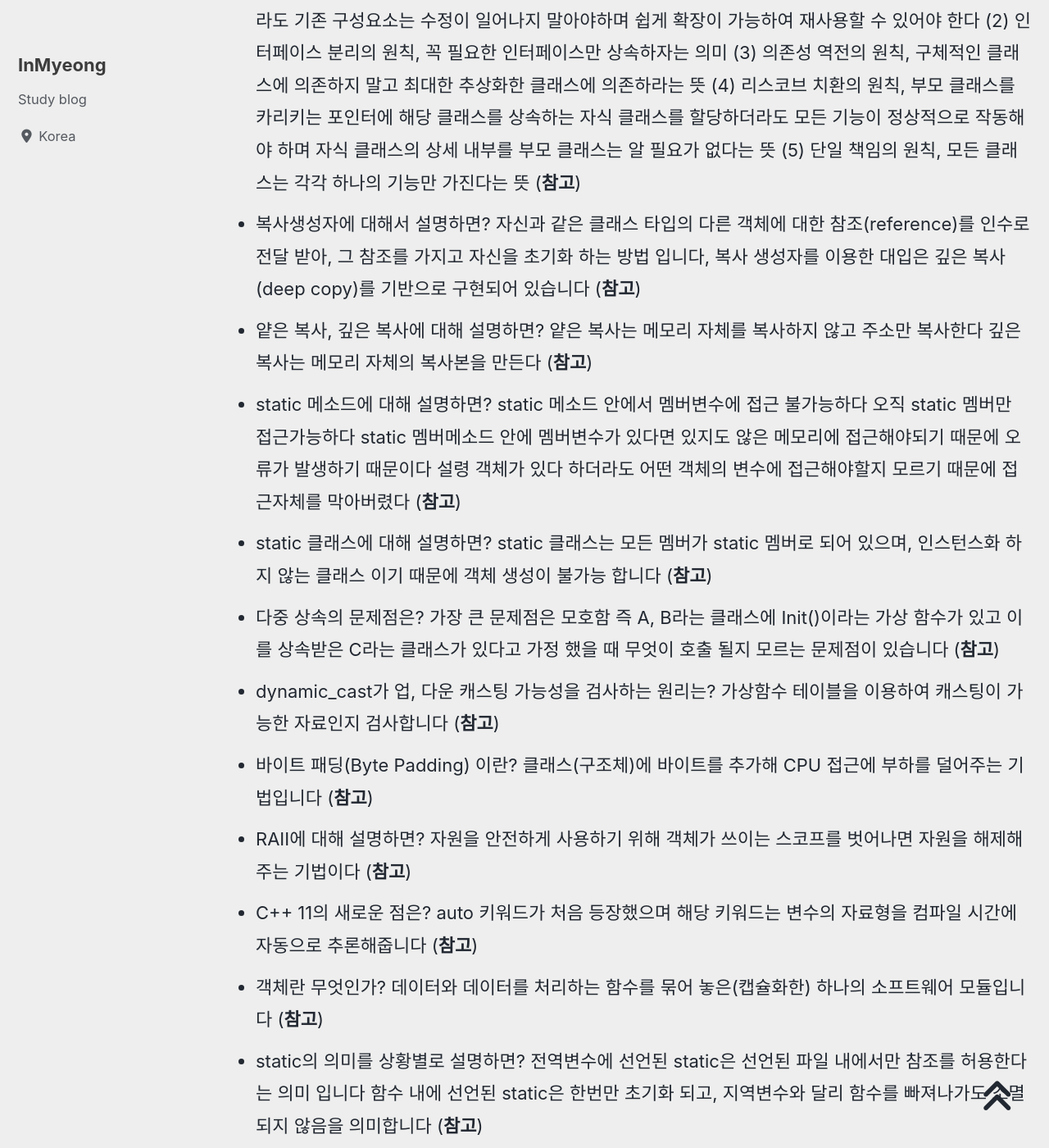
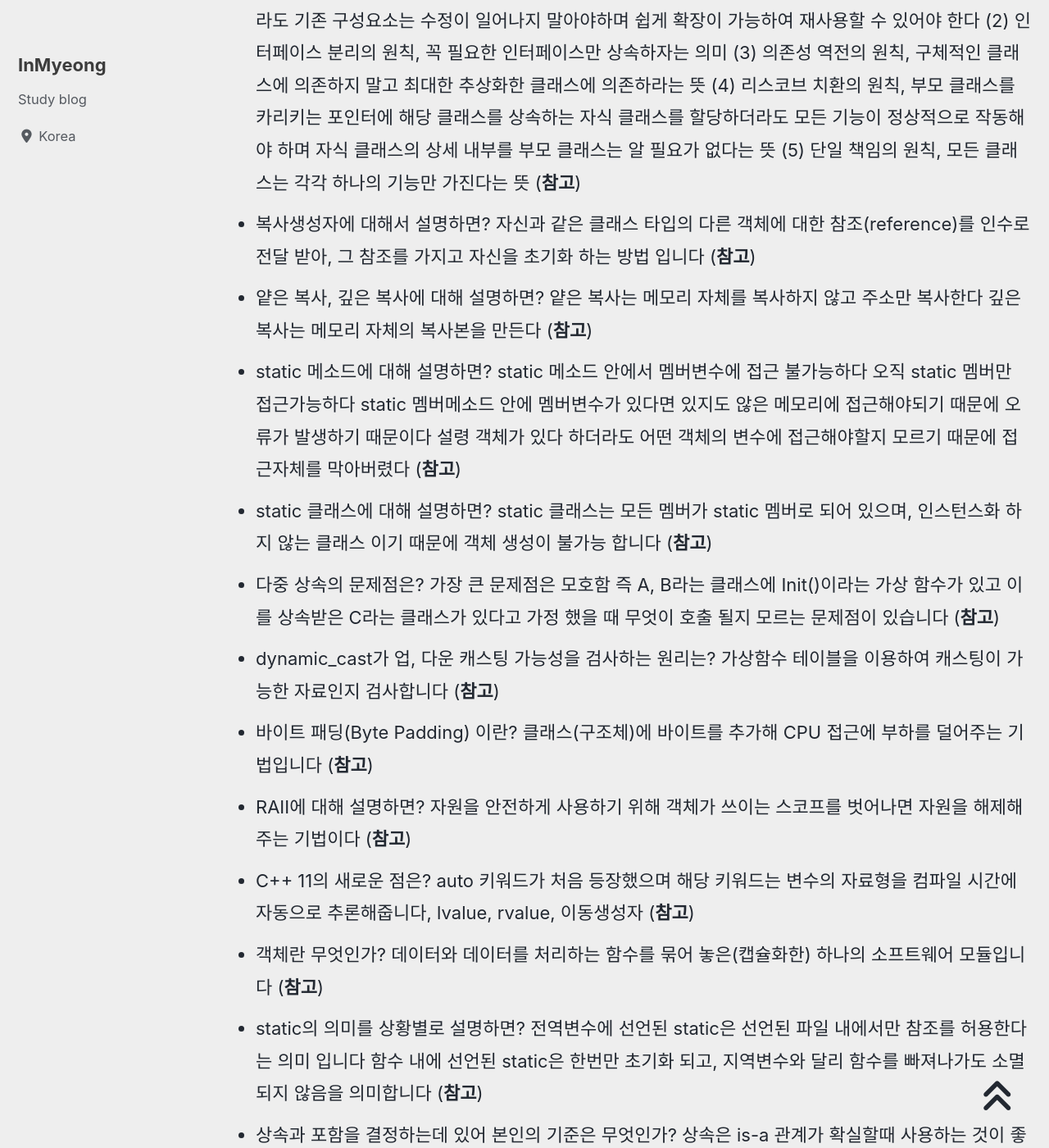
Before and after one commit to devMyeong/devMyeong.github.io, a Jekyll site: the page built from _posts/cs/2022-09-05-블로그-면접준비.md, in a window 1280 px wide and 1400 px high, scrolled down 6968 px. Shown: the whole window at 82% size. Built offline with Jekyll 4.4.1, drawn with Linux system fonts in a browser that asks for light colours; cached includes are drawn as plain includes; nearby versions of some CDN libraries; some web fonts are replaced; comment, search, counter and statistics services are not loaded.

Commit message:
Chore : CS지식 내용 추가

```diff
--- a/_posts/cs/2022-09-05-블로그-면접준비.md
+++ b/_posts/cs/2022-09-05-블로그-면접준비.md
@@ -68,7 +68,7 @@ last_modified_at: 2022-09-26
 - 업캐스팅과 다운 캐스팅의 차이는? 업캐스팅은 클래스 상속구조에서 자식타입에서 부모타입으로의 타입변환을 말하고, 다운캐스팅은 부모타입에서 자식타입으로의 변환을 말합니다 ([**참고**](https://sshoreng.tistory.com/109?category=712983))
 - GetMessage()와 PeekMessage() 차이는? GetMessage 함수는 메시지가 도착하여야지만 리턴되는데 반해(동기, Synchronous), PeekMessage 함수는 메시지 큐에 도착한 메시지가 없어도 리턴한다(비동기, Asynchronous) ([**참고**](https://professorleejaeman.tistory.com/entry/%EB%A9%94%EC%8B%9C%EC%A7%80-%ED%95%A8%EC%88%98))
 - 객체 지향의 5대 원칙에 대해 설명하면? (1) 개방폐쇄의 원칙, 요구사항의 변경이나 추가사항의 발생하더라도 기존 구성요소는 수정이 일어나지 말아야하며 쉽게 확장이 가능하여 재사용할 수 있어야 한다 (2) 인터페이스 분리의 원칙, 꼭 필요한 인터페이스만 상속하자는 의미 (3) 의존성 역전의 원칙, 구체적인 클래스에 의존하지 말고 최대한 추상화한 클래스에 의존하라는 뜻 (4) 리스코브 치환의 원칙, 부모 클래스를 카리키는 포인터에 해당 클래스를 상속하는 자식 클래스를 할당하더라도 모든 기능이 정상적으로 작동해야 하며 자식 클래스의 상세 내부를 부모 클래스는 알 필요가 없다는 뜻 (5) 단일 책임의 원칙, 모든 클래스는 각각 하나의 기능만 가진다는 뜻 ([**참고**](https://jaeyeong951.medium.com/%EA%B0%9D%EC%B2%B4%EC%A7%80%ED%96%A5-5%EC%9B%90%EC%B9%99-solid-ac7d4d660f4d))
-- 복사생성자에 대해서 설명하면? 자신과 같은 클래스 타입의 다른 객체에 대한 참조(reference)를 인수로 전달 받아, 그 참조를 가지고 자신을 초기화 하는 방법 입니다, 복사 생성자를 이용한 대입은 깊은 복사(deep copy)를 기반으로 구현되어 있습니다 ([**참고**](https://uncertainty-momo.tistory.com/46))
+- 복사생성자에 대해서 설명하면? 자신과 같은 클래스 타입의 다른 객체에 대한 참조(reference)를 인수로 전달 받아, 그 참조를 가지고 자신을 초기화 하는 방법 입니다 ([**참고**](https://uncertainty-momo.tistory.com/46))
 - 얕은 복사, 깊은 복사에 대해 설명하면? 얕은 복사는 메모리 자체를 복사하지 않고 주소만 복사한다 깊은 복사는 메모리 자체의 복사본을 만든다 ([**참고**](https://uncertainty-momo.tistory.com/46))
 - static 메소드에 대해 설명하면? static 메소드 안에서 멤버변수에 접근 불가능하다 오직 static 멤버만 접근가능하다 static 멤버메소드 안에 멤버변수가 있다면 있지도 않은 메모리에 접근해야되기 때문에 오류가 발생하기 때문이다 설령 객체가 있다 하더라도 어떤 객체의 변수에 접근해야할지 모르기 때문에 접근자체를 막아버렸다 ([**참고**](https://velog.io/@ddongg00/C-static))
 - static 클래스에 대해 설명하면? static 클래스는 모든 멤버가 static 멤버로 되어 있으며, 인스턴스화 하지 않는 클래스 이기 때문에 객체 생성이 불가능 합니다 ([**참고**](https://uncertainty-momo.tistory.com/46?category=0))
@@ -76,7 +76,7 @@ last_modified_at: 2022-09-26
 - dynamic_cast가 업, 다운 캐스팅 가능성을 검사하는 원리는? 가상함수 테이블을 이용하여 캐스팅이 가능한 자료인지 검사합니다 ([**참고**](https://hakyoug.tistory.com/80?category=851272))
 - 바이트 패딩(Byte Padding) 이란? 클래스(구조체)에 바이트를 추가해 CPU 접근에 부하를 덜어주는 기법입니다 ([**참고**](https://sanghun219.tistory.com/49))
 - RAII에 대해 설명하면? 자원을 안전하게 사용하기 위해 객체가 쓰이는 스코프를 벗어나면 자원을 해제해주는 기법이다 ([**참고**](https://overface.tistory.com/564))
-- C++ 11의 새로운 점은? auto 키워드가 처음 등장했으며 해당 키워드는 변수의 자료형을 컴파일 시간에 자동으로 추론해줍니다 ([**참고**](https://openmynotepad.tistory.com/20))
+- C++ 11의 새로운 점은? auto 키워드가 처음 등장했으며 해당 키워드는 변수의 자료형을 컴파일 시간에 자동으로 추론해줍니다, lvalue, rvalue, 이동생성자 ([**참고**](https://openmynotepad.tistory.com/20))
 - 객체란 무엇인가? 데이터와 데이터를 처리하는 함수를 묶어 놓은(캡슐화한) 하나의 소프트웨어 모듈입니다 ([**참고**](https://coding-factory.tistory.com/327))
 - static의 의미를 상황별로 설명하면? 전역변수에 선언된 static은 선언된 파일 내에서만 참조를 허용한다는 의미 입니다 함수 내에 선언된 static은 한번만 초기화 되고, 지역변수와 달리 함수를 빠져나가도 소멸되지 않음을 의미합니다 ([**참고**](https://blog.naver.com/PostView.nhn?blogId=sonicheroes1&logNo=220752545904))
 - 상속과 포함을 결정하는데 있어 본인의 기준은 무엇인가? 상속은 is-a 관계가 확실할때 사용하는 것이 좋습니다 포함은 has-a 관계 즉 하나의 객체가 다른 객체를 파트로써 갖는 경우 사용하는 것이 좋습니다 ([**참고**](https://minusi.tistory.com/entry/%EA%B0%9D%EC%B2%B4-%EC%A7%80%ED%96%A5%EC%A0%81-%EA%B4%80%EC%A0%90%EC%97%90%EC%84%9C%EC%9D%98-has-a%EC%99%80-is-a-%EC%B0%A8%EC%9D%B4%EC%A0%90))
```
